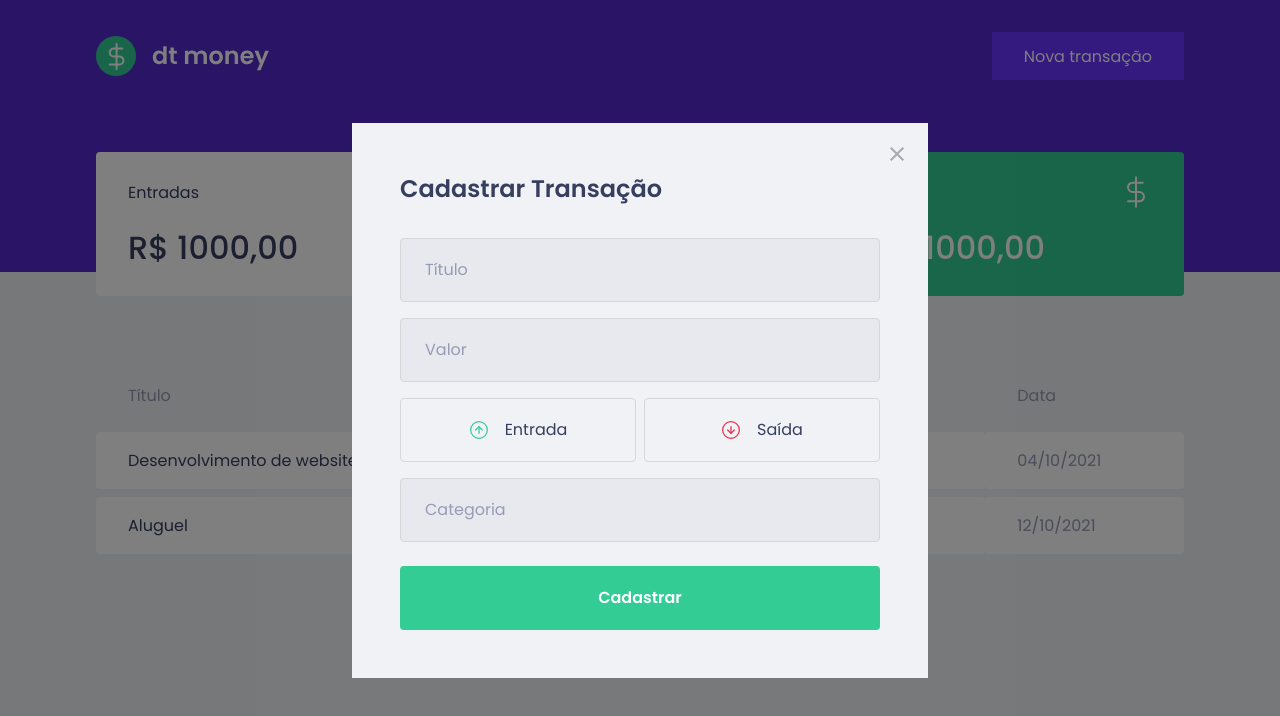
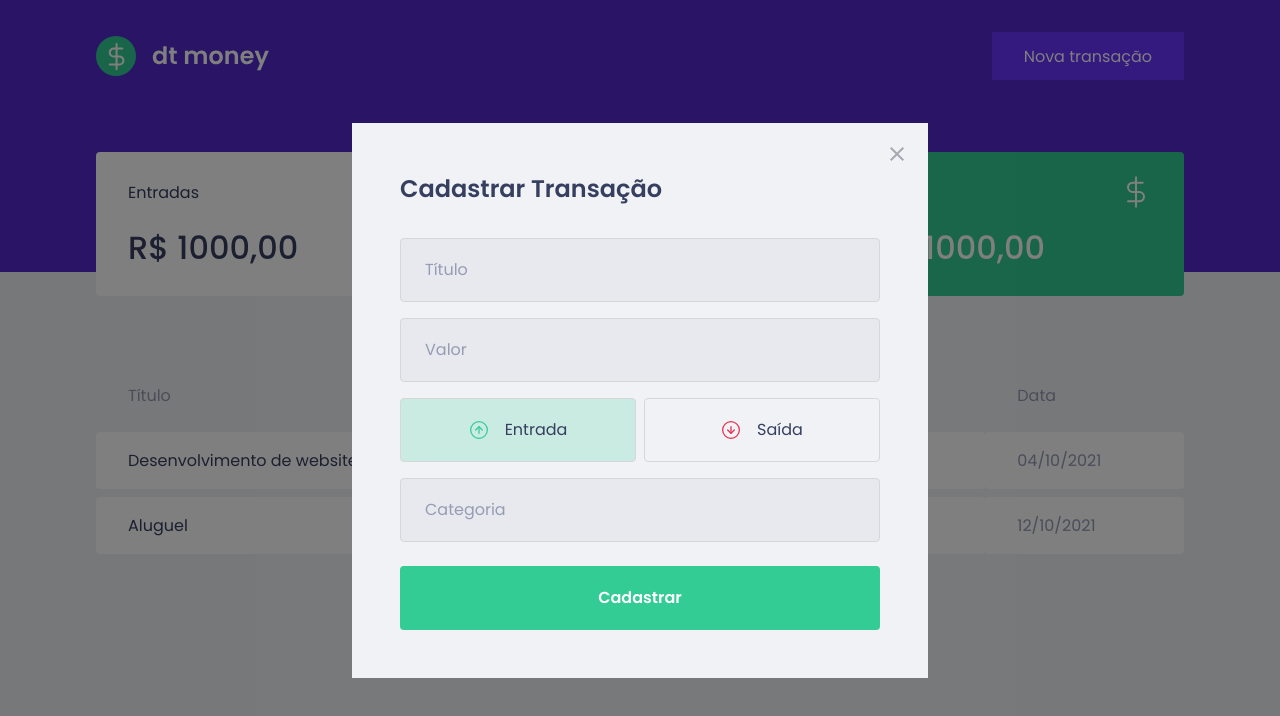
Before and after one commit to icarofs/dtmoney, a React (Create React App) app: page / in a window 1280 px wide. Both pictures are taken after a click on the button "Nova transação". Shown: the top 716 px of the page. Built offline with nearby package versions, Linux system fonts and the light colour scheme; no server answers; what miragejs would draw is missing.

Commit message:
Desenvolvido funcionamento dos botões

```diff
--- a/src/components/NewTransactionModal/index.tsx
+++ b/src/components/NewTransactionModal/index.tsx
@@ -3,7 +3,8 @@
 import outcomeImg from "../../assets/outcome.svg";
 import closeImg from "../../assets/close.svg";
 
-import { Container, TransactionTypeContainer } from "./styles";
+import { Container, TransactionTypeContainer, RadioBox } from "./styles";
+import { useState } from "react";
 Modal.setAppElement("#root");
 
 interface NewTransactionModalProps {
@@ -15,6 +16,8 @@
   isOpen,
   onRequestClose,
 }: NewTransactionModalProps) {
+  const [type, setType] = useState("deposit");
+
   return (
     <Modal
       isOpen={isOpen}
@@ -37,14 +40,28 @@
         <input type="number" placeholder="Valor" />
 
         <TransactionTypeContainer>
-          <button type="button">
+          <RadioBox
+            type="button"
+            onClick={() => {
+              setType("deposit");
+            }}
+            isActive={type === "deposit"}
+            activeColor="green"
+          >
             <img src={incomeImg} alt="Entrada" />
             <span>Entrada</span>
-          </button>
-          <button type="button">
+          </RadioBox>
+          <RadioBox
+            type="button"
+            onClick={() => {
+              setType("withdraw");
+            }}
+            isActive={type === "withdraw"}
+            activeColor="red"
+          >
             <img src={outcomeImg} alt="Saída" />
             <span>Saída</span>
-          </button>
+          </RadioBox>
         </TransactionTypeContainer>
 
         <input placeholder="Categoria" />
--- a/src/components/NewTransactionModal/styles.ts
+++ b/src/components/NewTransactionModal/styles.ts
@@ -1,5 +1,5 @@
 import styled from "styled-components";
-import { darken } from "polished";
+import { darken, transparentize } from "polished";
 
 export const Container = styled.form`
   h2 {
@@ -54,13 +54,27 @@
   display: grid;
   grid-template-columns: 1fr 1fr;
   gap: 0.5rem;
+`;
 
-  button {
+const colors = {
+  green: "#33CC95",
+  red: "#E52E4D",
+};
+
+interface RadioBoxProps {
+  isActive: boolean;
+  activeColor: "green" | "red";
+}
+
+export const RadioBox = styled.button<RadioBoxProps>`
   height: 4rem;
   border: 1px solid #d7d7d7;
   border-radius: 0.25rem;
 
-    background: transparent;
+  background: ${(props) =>
+    props.isActive
+      ? transparentize(0.8, colors[props.activeColor])
+      : "transparent"};
 
   display: flex;
   align-items: center;
@@ -83,5 +97,4 @@
     font-size: 1rem;
     color: var(--text-title);
   }
-  }
 `;
```
Lines whose indentation alone changed are shown as unchanged.
